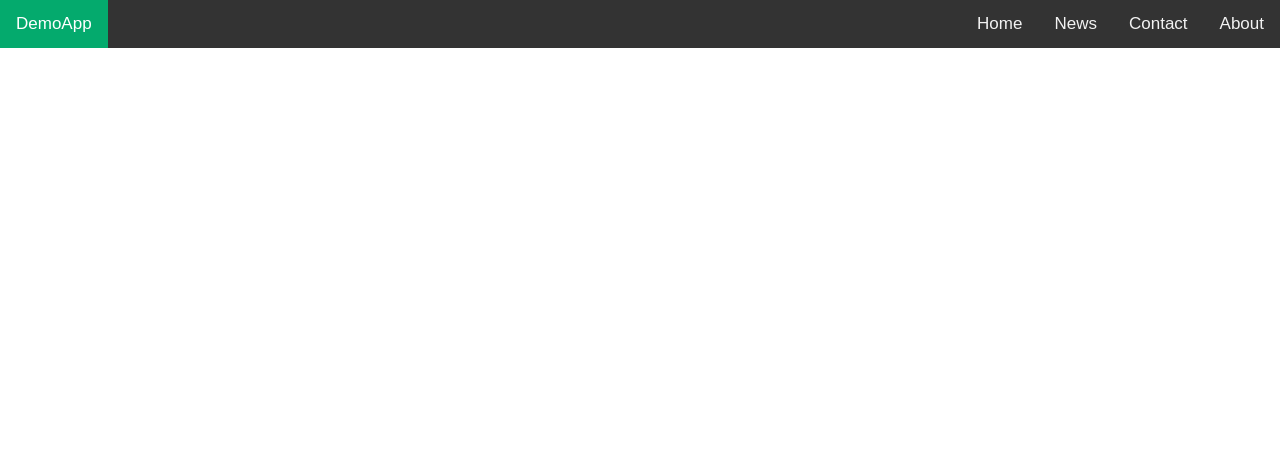
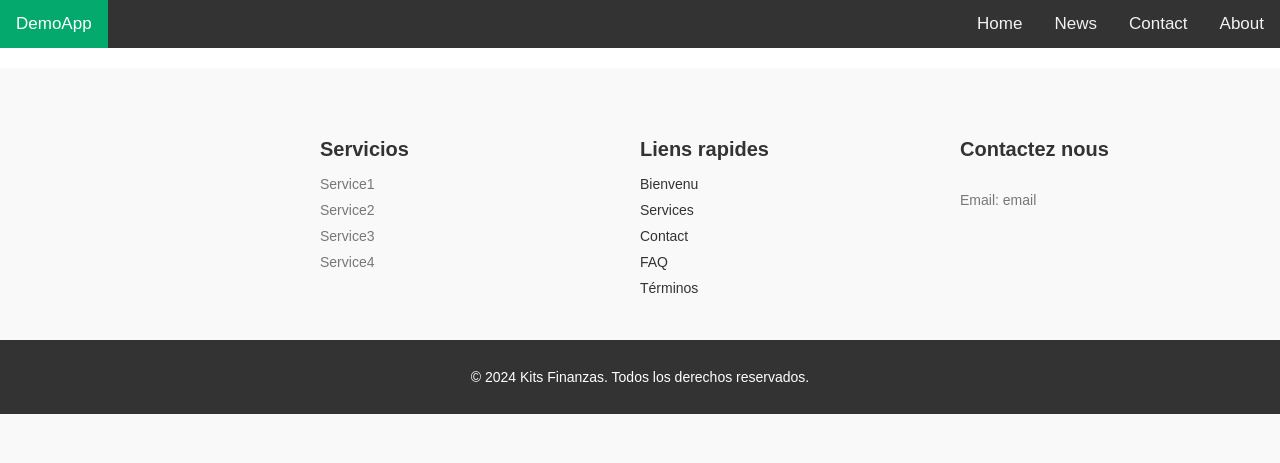
Before and after one commit to Yayra1er/AskdemoApp, a Django app: template DemoApp/templates/base.html in a window 1280 px wide. Shown: the top 463 px of the page. Run offline with Django 4.2, Linux system fonts and the light colour scheme; the template is opened without the code that fills it, so the values that code supplies are empty.

```diff
--- a/DemoApp/templates/base.html
+++ b/DemoApp/templates/base.html
@@ -6,6 +6,79 @@
     <link rel="stylesheet" href="https://cdnjs.cloudflare.com/ajax/libs/font-awesome/4.7.0/css/font-awesome.min.css">
     <link rel="stylesheet" href="{% static 'css/style.css' %}">
     <title>{% block title %}Votre titre ici{% endblock %}</title>
+    <style>
+        .site-footer {
+        background-color: #f9f9f9;
+        padding: 50px 0;
+        margin-top: 20px;
+        clear: both;
+        text-align: center; /* Centrage du contenu */
+    }
+
+    .footer-container {
+        display: flex;
+        justify-content: center; /* Centrage horizontal */
+        flex-wrap: wrap;
+    }
+
+    .footer-column {
+        flex: 1;
+        margin-right: 30px;
+        margin-bottom: 30px; /* Espacement entre les colonnes */
+        text-align: left; /* Alignement du texte à gauche */
+    }
+
+    .footer-column h3 {
+        font-size: 20px;
+        margin-bottom: 15px;
+        color: #333; /* Couleur du titre */
+    }
+
+    .footer-column ul {
+        list-style: none;
+        padding: 0;
+    }
+
+    .footer-column ul li {
+        margin-bottom: 10px;
+    }
+
+    .footer-column a {
+        color: #333;
+        text-decoration: none;
+        transition: color 0.3s ease;
+    }
+
+    .footer-column a:hover {
+        color: #007bff;
+    }
+
+    .social-icons a {
+        color: #333;
+        margin-right: 10px;
+    }
+
+    .footer-bottom {
+        background-color: #333;
+        color: #fff;
+        padding: 15px 0;
+        text-align: center;
+    }
+
+
+        @media (max-width: 768px) {
+            .footer-container {
+            flex-direction: column; /* Pour empiler les colonnes verticalement */
+            align-items: center; /* Centrer le contenu horizontalement */
+        }
+
+    .footer-column {
+        flex: 1;
+        margin-right: 0;
+        margin-bottom: 30px;
+        text-align: center; /* Centrer le texte */
+    }
+    </style>
 </head>
 <body>
 
@@ -23,13 +96,48 @@
 </div>
 
 {% block content %}
-<div style="padding-left:16px">
+<div style="padding-left:8px">
   <!-- Contenu spécifique à chaque page -->
 </div>
 {% endblock %}
 
 <script src="{% static 'js/script.js' %}"></script>
 
+<footer class="site-footer">
+        <div class="footer-container">
+            <div class="footer-column">
+                <div class="social-icons">
 
+                </div>
+            </div>
+            <div class="footer-column">
+                <h3>Servicios</h3>
+                <ul>
+                    <li>Service1</li>
+                    <li>Service2</li>
+                    <li>Service3</li>
+                    <li>Service4</li>
+                </ul>
+            </div>
+            <div class="footer-column">
+                <h3>Liens rapides</h3>
+                <ul>
+                    <li><a href="">Bienvenu</a></li>
+                    <li><a href="">Services</a></li>
+                    <li><a href="">Contact</a></li>
+                    <li><a href="">FAQ</a></li>
+                    <li class="hideOnMobile"><a href="">Términos</a></li>
+
+                </ul>
+            </div>
+            <div class="footer-column">
+                <h3>Contactez nous</h3>
+                <p> <br>Email: email <br></p>
+            </div>
+        </div>
+        <div class="footer-bottom">
+            <p>© 2024 Kits Finanzas. Todos los derechos reservados.</p>
+        </div>
+    </footer>
 </body>
 </html>
```
Also changed, not shown: DemoApp/static/css/style.css (+7 -0 lines).
